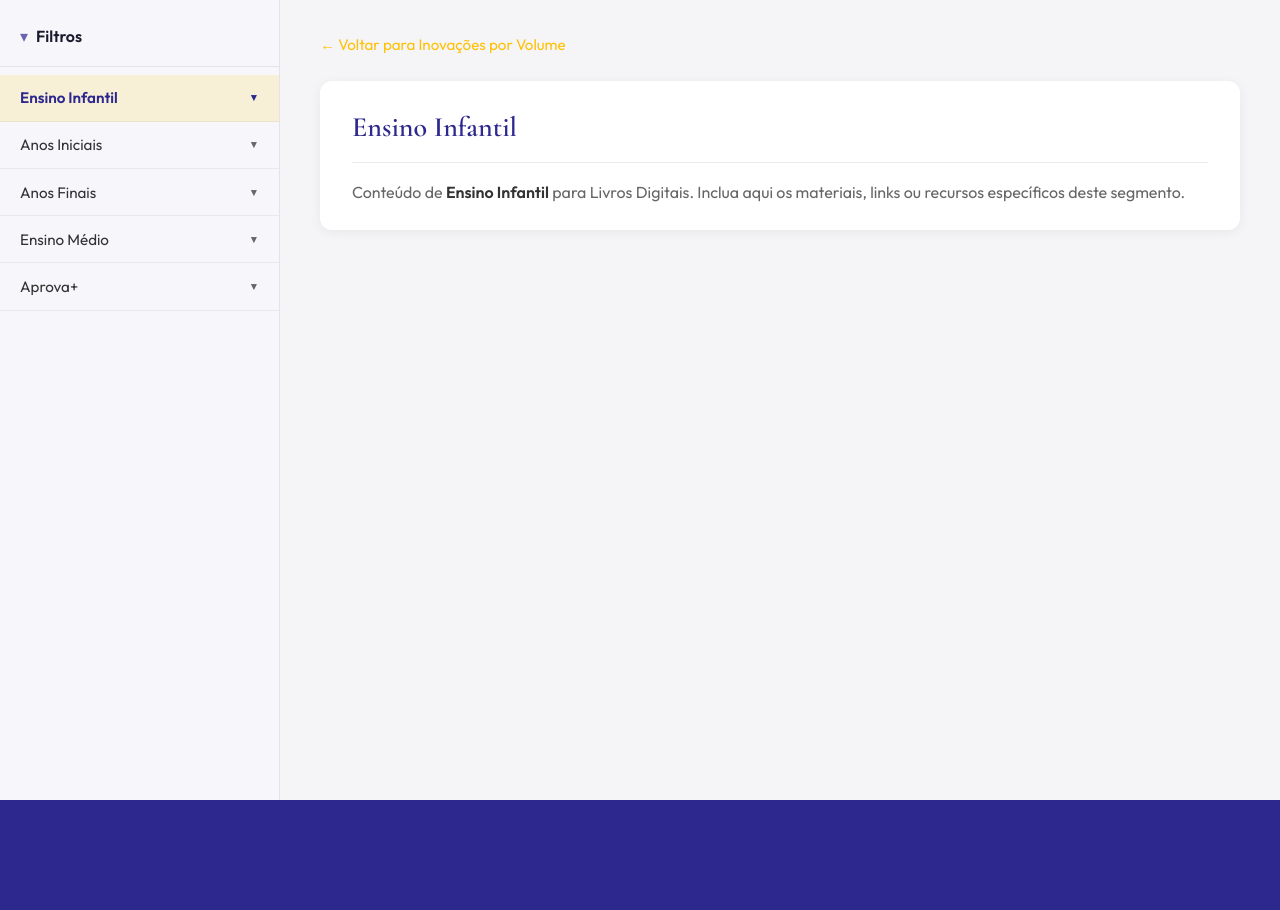
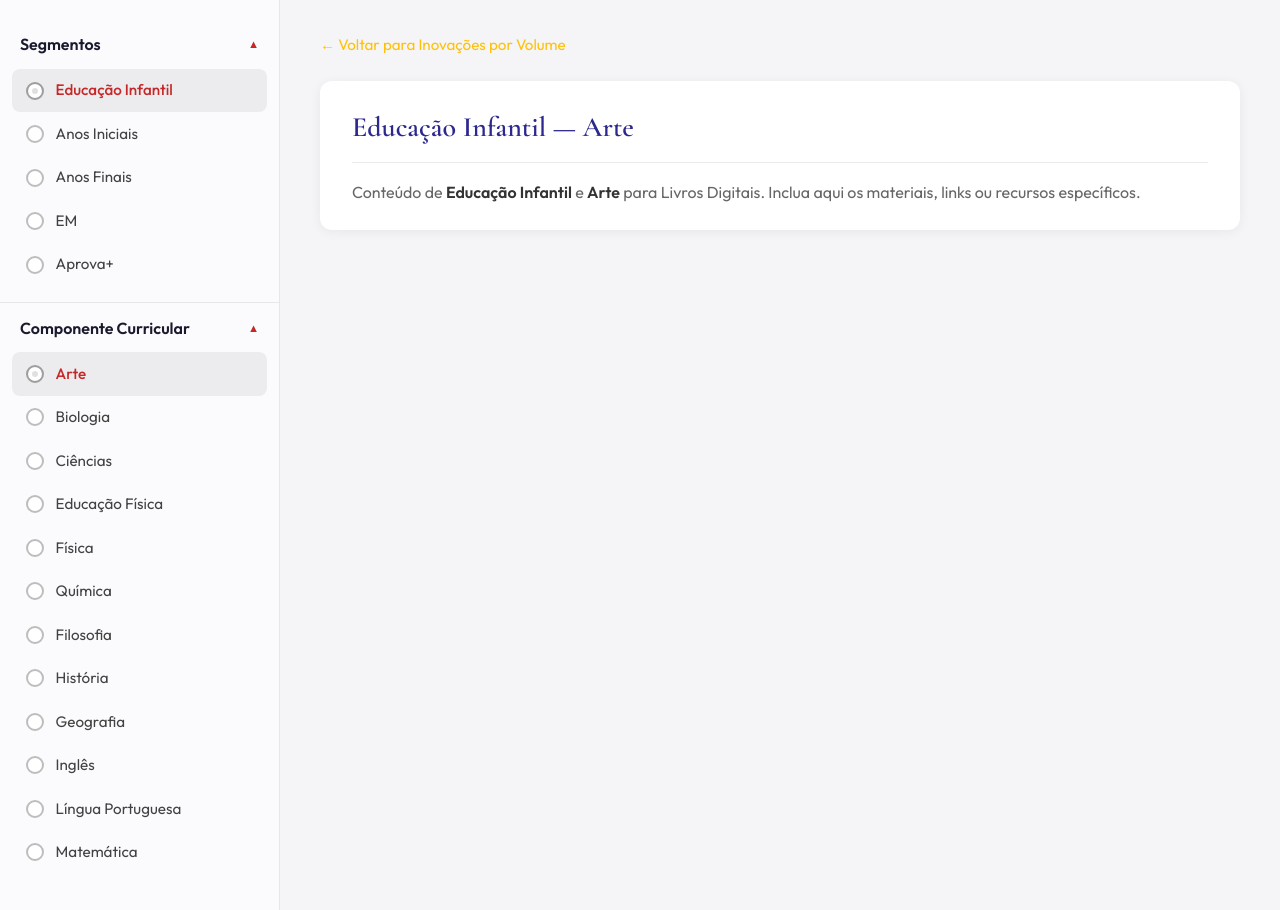
Before and after one commit to naygracioliarco/plataforma_SAE, a React (Vite) app: page /volume/1 in a window 1280 px wide. Before the commit the page ends 800 px from the top, so only its background shows below. Built offline with nearby package versions, Linux system fonts and the light colour scheme.

Commit message:
melhoria nos filtros de procura

```diff
--- a/src/App.css
+++ b/src/App.css
@@ -530,84 +530,110 @@ section.volume.visible {
   font-size: 0.95rem;
 }
 
-/* Menu lateral (Filtros) */
+/* Menu lateral — dois filtros (estilo Acervo: Segmentos + Componente Curricular) */
 .detalhe-sidebar {
   width: 280px;
   min-width: 280px;
-  background: rgba(255, 255, 255, 0.96);
+  background: rgba(255, 255, 255, 0.98);
   border-right: 1px solid rgba(0, 0, 0, 0.08);
-  padding: 1.5rem 0;
+  padding: 1.25rem 0;
   flex-shrink: 0;
 }
 
-.detalhe-filtros-header {
+.filtro-bloco {
+  border-bottom: 1px solid rgba(0, 0, 0, 0.08);
+}
+
+.filtro-bloco:last-child {
+  border-bottom: none;
+}
+
+.filtro-bloco-header {
   display: flex;
   align-items: center;
-  gap: 0.5rem;
-  padding: 0 1.25rem 1rem;
-  border-bottom: 1px solid rgba(0, 0, 0, 0.08);
-  margin-bottom: 0.5rem;
-}
-
-.detalhe-filtros-icon {
-  font-size: 1rem;
-  color: var(--bg-dark);
-  opacity: 0.7;
-}
-
-.detalhe-filtros-titulo {
+  justify-content: space-between;
+  width: 100%;
+  padding: 0.9rem 1.25rem;
+  background: none;
+  border: none;
   font-family: inherit;
   font-size: 1rem;
   font-weight: 700;
   color: #1a1a2e;
-  margin: 0;
+  cursor: pointer;
+  text-align: left;
+  transition: background 0.2s;
 }
 
-.detalhe-filtros-nav {
-  display: flex;
-  flex-direction: column;
+.filtro-bloco-header:hover {
+  background: rgba(0, 0, 0, 0.03);
 }
 
-.detalhe-filtro-item {
-  display: flex;
-  align-items: center;
-  justify-content: space-between;
-  width: 100%;
-  padding: 0.85rem 1.25rem;
-  background: none;
-  border: none;
-  font-family: inherit;
-  font-size: 0.95rem;
-  color: #333;
-  cursor: pointer;
-  text-align: left;
-  transition: background 0.2s, color 0.2s;
-  border-bottom: 1px solid rgba(0, 0, 0, 0.06);
-}
-
-.detalhe-filtro-item:hover {
-  background: rgba(45, 40, 142, 0.06);
-  color: var(--bg-dark);
-}
-
-.detalhe-filtro-item--ativo {
-  background: rgba(255, 193, 7, 0.15);
-  color: var(--bg-dark);
-  font-weight: 600;
-}
-
-.detalhe-filtro-item-texto {
+.filtro-bloco-titulo {
   flex: 1;
 }
 
-.detalhe-filtro-item-chevron {
-  font-size: 0.65rem;
-  color: #666;
+.filtro-bloco-chevron {
+  font-size: 0.7rem;
+  color: #c62828;
   margin-left: 0.5rem;
 }
 
-.detalhe-filtro-item--ativo .detalhe-filtro-item-chevron {
-  color: var(--bg-dark);
+.filtro-bloco-opcoes {
+  padding: 0 1.25rem 1rem;
+}
+
+.filtro-opcao {
+  display: flex;
+  align-items: center;
+  gap: 0.75rem;
+  padding: 0.6rem 0.85rem;
+  margin: 0 -0.5rem;
+  border-radius: 8px;
+  cursor: pointer;
+  transition: background 0.2s, color 0.2s;
+}
+
+.filtro-opcao:hover {
+  background: rgba(0, 0, 0, 0.04);
+}
+
+.filtro-opcao-input {
+  position: absolute;
+  opacity: 0;
+  width: 0;
+  height: 0;
+  pointer-events: none;
+}
+
+.filtro-opcao-radio {
+  width: 18px;
+  height: 18px;
+  border: 2px solid #bdbdbd;
+  border-radius: 50%;
+  flex-shrink: 0;
+  background: #fff;
+  transition: border-color 0.2s;
+}
+
+.filtro-opcao-input:checked + .filtro-opcao-radio {
+  border-color: #9e9e9e;
+  box-shadow: inset 0 0 0 4px #fff;
+  background: #e0e0e0;
+}
+
+.filtro-opcao-texto {
+  font-size: 0.95rem;
+  color: #424242;
+}
+
+.filtro-opcao--ativo {
+  background: rgba(0, 0, 0, 0.06);
+}
+
+.filtro-opcao--ativo .filtro-opcao-texto {
+  color: #c62828;
+  font-weight: 500;
 }
 
 /* Área principal */
@@ -718,23 +744,16 @@ section.volume.visible {
     padding: 1rem 0;
   }
 
-  .detalhe-filtros-nav {
-    flex-direction: row;
+  .filtro-bloco-opcoes {
+    display: flex;
     flex-wrap: wrap;
-    gap: 0.5rem;
-    padding: 0 1rem;
+    gap: 0.35rem;
   }
 
-  .detalhe-filtro-item {
+  .filtro-opcao {
     flex: 1 1 auto;
-    min-width: 140px;
-    border-bottom: none;
-    border-radius: 8px;
-    padding: 0.65rem 1rem;
-  }
-
-  .detalhe-filtro-item-chevron {
-    display: none;
+    min-width: 120px;
+    padding: 0.5rem 0.75rem;
   }
 
   .detalhe-main {
--- a/src/data/volumes.js
+++ b/src/data/volumes.js
@@ -1,10 +1,26 @@
 // Segmentos padrão em cada página de detalhe
 export const SEGMENTOS = [
-  'Ensino Infantil',
+  'Educação Infantil',
   'Anos Iniciais',
   'Anos Finais',
-  'Ensino Médio',
+  'EM',
   'Aprova+',
+]
+
+// Componentes curriculares (segundo filtro)
+export const COMPONENTES_CURRICULARES = [
+  'Arte',
+  'Biologia',
+  'Ciências',
+  'Educação Física',
+  'Física',
+  'Química',
+  'Filosofia',
+  'História',
+  'Geografia',
+  'Inglês',
+  'Língua Portuguesa',
+  'Matemática',
 ]
 
 const volume3Chapters = [
--- a/src/pages/VolumeDetalhe.jsx
+++ b/src/pages/VolumeDetalhe.jsx
@@ -1,11 +1,51 @@
 import { useState } from 'react'
 import { Link, useParams } from 'react-router-dom'
-import { volumes, SEGMENTOS } from '../data/volumes'
+import { volumes, SEGMENTOS, COMPONENTES_CURRICULARES } from '../data/volumes'
+
+function FiltroBloco({ titulo, opcoes, valorAtivo, onChange, aberto, onToggle }) {
+  return (
+    <div className="filtro-bloco">
+      <button
+        type="button"
+        className="filtro-bloco-header"
+        onClick={onToggle}
+        aria-expanded={aberto}
+      >
+        <span className="filtro-bloco-titulo">{titulo}</span>
+        <span className="filtro-bloco-chevron" aria-hidden>{aberto ? '▲' : '▼'}</span>
+      </button>
+      {aberto && (
+        <div className="filtro-bloco-opcoes">
+          {opcoes.map((opcao) => (
+            <label
+              key={opcao}
+              className={`filtro-opcao ${valorAtivo === opcao ? 'filtro-opcao--ativo' : ''}`}
+            >
+              <input
+                type="radio"
+                name={titulo.replace(/\s/g, '-')}
+                value={opcao}
+                checked={valorAtivo === opcao}
+                onChange={() => onChange(opcao)}
+                className="filtro-opcao-input"
+              />
+              <span className="filtro-opcao-radio" aria-hidden />
+              <span className="filtro-opcao-texto">{opcao}</span>
+            </label>
+          ))}
+        </div>
+      )}
+    </div>
+  )
+}
 
 export default function VolumeDetalhe() {
   const { id } = useParams()
   const volume = volumes.find((v) => v.volumeId === id || v.id === id)
   const [segmentoAtivo, setSegmentoAtivo] = useState(SEGMENTOS[0])
+  const [componenteAtivo, setComponenteAtivo] = useState(COMPONENTES_CURRICULARES[0])
+  const [segmentosAberto, setSegmentosAberto] = useState(true)
+  const [componenteAberto, setComponenteAberto] = useState(true)
 
   if (!volume) {
     return (
@@ -20,34 +60,33 @@ export default function VolumeDetalhe() {
   return (
     <div className="detalhe-page">
       <aside className="detalhe-sidebar">
-        <div className="detalhe-filtros-header">
-          <span className="detalhe-filtros-icon" aria-hidden>▾</span>
-          <h2 className="detalhe-filtros-titulo">Filtros</h2>
-        </div>
-        <nav className="detalhe-filtros-nav" aria-label="Segmentos">
-          {SEGMENTOS.map((segmento) => (
-            <button
-              key={segmento}
-              type="button"
-              className={`detalhe-filtro-item ${segmentoAtivo === segmento ? 'detalhe-filtro-item--ativo' : ''}`}
-              onClick={() => setSegmentoAtivo(segmento)}
-            >
-              <span className="detalhe-filtro-item-texto">{segmento}</span>
-              <span className="detalhe-filtro-item-chevron" aria-hidden>▼</span>
-            </button>
-          ))}
-        </nav>
+        <FiltroBloco
+          titulo="Segmentos"
+          opcoes={SEGMENTOS}
+          valorAtivo={segmentoAtivo}
+          onChange={setSegmentoAtivo}
+          aberto={segmentosAberto}
+          onToggle={() => setSegmentosAberto((a) => !a)}
+        />
+        <FiltroBloco
+          titulo="Componente Curricular"
+          opcoes={COMPONENTES_CURRICULARES}
+          valorAtivo={componenteAtivo}
+          onChange={setComponenteAtivo}
+          aberto={componenteAberto}
+          onToggle={() => setComponenteAberto((a) => !a)}
+        />
       </aside>
 
       <main className="detalhe-main">
         <Link to="/" className="back">← Voltar para Inovações por Volume</Link>
 
         <section className="detalhe-conteudo">
-          <h1 className="detalhe-conteudo-titulo">{segmentoAtivo}</h1>
+          <h1 className="detalhe-conteudo-titulo">{segmentoAtivo} — {componenteAtivo}</h1>
           <div className="detalhe-conteudo-corpo">
             <p className="segmento-placeholder">
-              Conteúdo de <strong>{segmentoAtivo}</strong> para {volume.sectionTitle}.
-              Inclua aqui os materiais, links ou recursos específicos deste segmento.
+              Conteúdo de <strong>{segmentoAtivo}</strong> e <strong>{componenteAtivo}</strong> para {volume.sectionTitle}.
+              Inclua aqui os materiais, links ou recursos específicos.
             </p>
           </div>
         </section>
```
